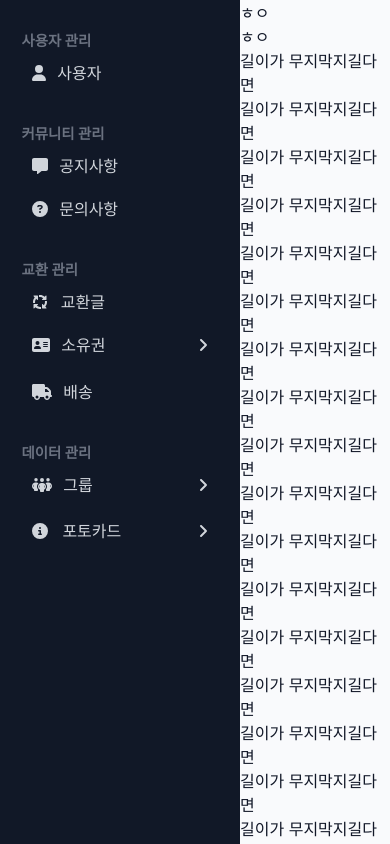
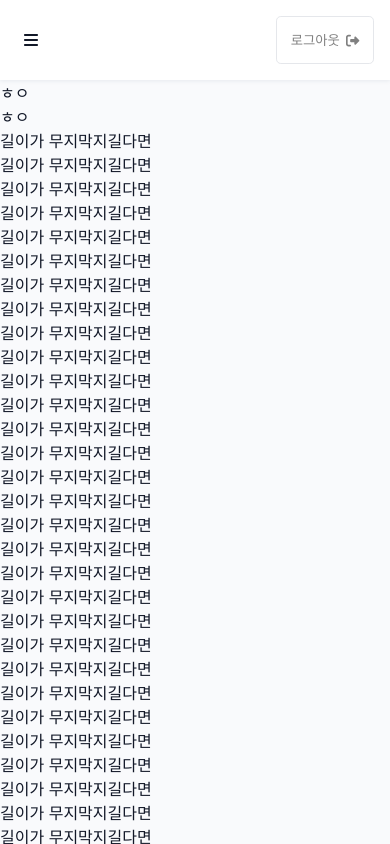
Before and after one commit to bbearcookie/poka, a React (Create React App) app in the folder client/: page /admin in a window 390 px wide. Shown: the top 844 px of the page. Built offline with nearby package versions, Linux system fonts and the light colour scheme.

Commit message:
Feat: 사이드바 보여주기 ON/OFF 기능 추가

```diff
--- a/client/src/component/form/Button.tsx
+++ b/client/src/component/form/Button.tsx
@@ -7,7 +7,8 @@ import { IconDefinition } from '@fortawesome/free-solid-svg-icons';
 // 스타일 컴포넌트 =======================
 type ButtonTheme =
   | "primary"
-  | "primary-outlined";
+  | "primary-outlined"
+  | "gray-outlined";
 
 type StyledButtonProps = {
   theme: ButtonTheme;
@@ -60,12 +61,25 @@ const StyledButton = styled.button<StyledButtonProps>`
           & {
             color: rgb(80, 72, 229);
             border: 1px solid rgb(167, 163, 242);
-            background-color: rgba(255, 255, 255);
+            background-color: white;
             box-shadow: none;
           }
 
           &:hover {
             background-color: rgba(248, 248, 254, 100);
+          }
+        `;
+      case "gray-outlined":
+        return css`
+          & {
+            color: gray;
+            border: 1px solid #E5E7EB;
+            background-color: white;
+            box-shadow: none;
+          }
+
+          &:hover {
+            background-color: #fcfcfc;
           }
         `;
     }
--- /dev/null
+++ b/client/src/component/navbar/admin/Navbar.scss
@@ -0,0 +1,26 @@
+.Navbar {
+  padding: 1em;
+  display: flex;
+  align-items: center;
+  background-color: white;
+  box-shadow: rgb(100 116 139 / 12%) 0px 1px 4px;
+
+  .sidebar-icon {
+    display: none; // 미디어 쿼리로 스크린 사이즈가 작을 때만 보여줌
+    margin-right: 1em;
+    cursor: pointer;
+    user-select: none;
+
+    padding: 0.5em;
+    transition: all 0.5s;
+    border-radius: 0.3rem;
+
+    &:hover {
+      background-color: rgb(249, 249, 250);
+    }
+  }
+
+  .grow-section {
+    flex-grow: 1;
+  }
+}
--- /dev/null
+++ b/client/src/component/navbar/admin/Navbar.tsx
@@ -0,0 +1,38 @@
+import React, { useState } from 'react';
+import Button from '@component/form/Button';
+import { FontAwesomeIcon } from '@fortawesome/react-fontawesome';
+import { useAppSelector, useAppDispatch } from '@app/reduxHooks';
+import { changeShow } from '@component/sidebar/admin/sidebarSlice';
+import { faBars, faRightFromBracket } from '@fortawesome/free-solid-svg-icons';
+import './Navbar.scss';
+
+type NavbarProps = {
+  children?: React.ReactNode;
+} & typeof NavbarDefaultProps;
+
+const NavbarDefaultProps = {
+
+}
+
+function Navbar({ children }: NavbarProps) {
+  const show = useAppSelector((state) => state.adminSidebar.show);
+  const dispatch = useAppDispatch();
+
+  const onClickSidebarIcon = (e: React.MouseEvent) => {
+    dispatch(changeShow(!show));
+  }
+
+  return (
+    <article className="Navbar">
+      <div className="sidebar-icon" onClick={onClickSidebarIcon}>
+        <FontAwesomeIcon icon={faBars} />
+      </div>
+      <div className="grow-section"></div>
+      <Button theme="gray-outlined" rightIcon={faRightFromBracket}>로그아웃</Button>
+    </article>
+  );
+}
+
+Navbar.defaultProps = NavbarDefaultProps;
+
+export default Navbar;
--- a/client/src/component/sidebar/admin/ListItem.tsx
+++ b/client/src/component/sidebar/admin/ListItem.tsx
@@ -34,7 +34,9 @@ export function ParentItem({ id, icon, text, iconMarginRight, children }: Parent
   const parentActiveId = useAppSelector((state) => state.adminSidebar.parentActiveId);
   const length = React.Children.count(children); // 하위 아이템 개수
 
-  const onClick = useCallback(() => {
+  const onClick = useCallback((e: React.MouseEvent) => {
+    e.stopPropagation();
+
     setShow(!show);
   }, [show]);
 
@@ -91,7 +93,9 @@ export function ChildItem({ showParent, parentId, to, icon, iconMarginRight, tex
     }
   }, []);
 
-  const onClick = useCallback(() => {
+  const onClick = useCallback((e: React.MouseEvent) => {
+    e.stopPropagation(); // 사이드바 닫기 이벤트 발생하지 않도록 막음
+
     // 클릭한 아이템을 액티브로 지정
     dispatch(changeActiveURI(to));
 
@@ -103,13 +107,11 @@ export function ChildItem({ showParent, parentId, to, icon, iconMarginRight, tex
   }, []);
 
   return (
-    <Link to={to ? to : "#"}>
+    <Link to={to ? to : "#"} onClick={onClick}>
       <li className={classNames(
         "list-item",
         {"active": activeURI === to},
-      )}
-        onClick={onClick}
-      >
+      )}>
         {icon &&
           <FontAwesomeIcon
             className="icon"
--- a/client/src/component/sidebar/admin/Sidebar.scss
+++ b/client/src/component/sidebar/admin/Sidebar.scss
@@ -1,3 +1,10 @@
+.Sidebar_wrapper {
+  position: fixed;
+  top: 0; left: 0;
+  z-index: 99;
+  background-color: rgba(0, 0, 0, 0.2);
+}
+
 .Sidebar {
   width: 15rem; height: 100vh;
   position: fixed;
--- a/client/src/component/sidebar/admin/Sidebar.tsx
+++ b/client/src/component/sidebar/admin/Sidebar.tsx
@@ -1,16 +1,22 @@
 import React, { useEffect } from 'react';
+import classNames from 'classnames';
 import { ChildItem, ParentItem } from '@component/sidebar/admin/ListItem';
 import { faUser, faCommentAlt, faQuestionCircle, faArrowsSpin, faVcard, faTruck, faPeopleGroup, faInfoCircle } from '@fortawesome/free-solid-svg-icons';
-import { useAppDispatch } from '@app/reduxHooks';
-import { changeActiveURI } from './sidebarSlice';
+import { useAppSelector, useAppDispatch } from '@app/reduxHooks';
+import { changeActiveURI, changeShow } from './sidebarSlice';
 import './Sidebar.scss';
 
 type SidebarProps = {
   children?: React.ReactNode;
+} & typeof SidebarDefaultProps;
+
+const SidebarDefaultProps = {
+
 };
 
 function Sidebar({ children }: SidebarProps) {
   const URI = window.location.pathname;
+  const show = useAppSelector((state) => state.adminSidebar.show);
   const dispatch = useAppDispatch();
 
   // 새로고침시 URI 정보 가지고 사이드바 액티브 설정
@@ -18,7 +24,13 @@ function Sidebar({ children }: SidebarProps) {
     dispatch(changeActiveURI(URI));
   }, []);
 
+  // 사이드바 닫기
+  const closeSidebar = (e: React.MouseEvent) => {
+    dispatch(changeShow(false));
+  }
+
   return (
+    <div className={classNames("Sidebar_wrapper", {"hide": !show})} onClick={closeSidebar}>
       <aside className="Sidebar">
         <ul className="category">
           <li className="subheader-label">사용자 관리</li>
@@ -49,16 +61,11 @@ function Sidebar({ children }: SidebarProps) {
             <ChildItem to="/admin/photo/writer" text="추가" />
           </ParentItem>
         </ul>
-      {/* <br/><br/><br/><br/><br/> */}
-      {/*{Array.from({length: 100}).map((_, idx) => {
-        return (<div key={idx}>사이드바~</div>);
-      })} */}
       </aside>
+    </div>
   );
 }
 
-Sidebar.defaultProps = {
-
-};
+Sidebar.defaultProps = SidebarDefaultProps;
 
 export default Sidebar;
--- a/client/src/component/sidebar/admin/sidebarSlice.ts
+++ b/client/src/component/sidebar/admin/sidebarSlice.ts
@@ -1,15 +1,17 @@
-import { createSlice, createAsyncThunk } from "@reduxjs/toolkit";
+import { createSlice } from "@reduxjs/toolkit";
 
 const name = 'adminSidebar';
 
 interface State {
   activeURI: string;
   parentActiveId: string;
+  show: boolean; // 작은 화면에서 사이드바 보여주기/숨김
 }
 
 const initialState: State = {
   activeURI: 'none',
-  parentActiveId: 'none'
+  parentActiveId: 'none',
+  show: false
 };
 
 export const slice = createSlice({
@@ -21,9 +23,12 @@ export const slice = createSlice({
     },
     changeParentActiveId: (state, { payload }) => {
       state.parentActiveId = payload;
+    },
+    changeShow: (state, { payload }) => {
+      state.show = payload;
     }
   },
 });
 
-export const { changeActiveURI, changeParentActiveId } = slice.actions;
+export const { changeActiveURI, changeParentActiveId, changeShow } = slice.actions;
 export default slice.reducer;
--- a/client/src/page/admin/AdminPage.scss
+++ b/client/src/page/admin/AdminPage.scss
@@ -20,4 +20,35 @@
       }
     }
   }
+
+  // 화면이 작아지면 사이드바 ON/OFF 기능 사용 가능
+  @media screen and (max-width: 65rem) {
+    .Sidebar_wrapper {
+      width: 100%;
+      height: 100%;
+
+      .Sidebar {
+        transition: 0.25s transform;
+      }
+
+      &.hide {
+        width: 0;
+
+        .Sidebar {
+          transform: translateX(-15rem);
+          transition: 0.25s transform;
+        }
+      }
+    }
+
+    .Navbar {
+      .sidebar-icon {
+        display: block;
+      }
+    }
+
+    .page-section {
+      padding-left: 0;
+    }
+  }
 }
--- a/client/src/page/admin/AdminPage.tsx
+++ b/client/src/page/admin/AdminPage.tsx
@@ -1,6 +1,7 @@
 import React from 'react';
 import AdminRouter from '@app/router/AdminRouter';
 import Sidebar from '@component/sidebar/admin/Sidebar';
+import Navbar from '@component/navbar/admin/Navbar';
 import './AdminPage.scss';
 
 type AdminPageProps = {
@@ -12,6 +13,7 @@ function AdminPage({ children }: AdminPageProps) {
     <div className="AdminPage">
       <Sidebar />
       <section className="page-section">
+        <Navbar />
         <AdminRouter />
       </section>
     </div>
```
Lines whose indentation alone changed are shown as unchanged.
